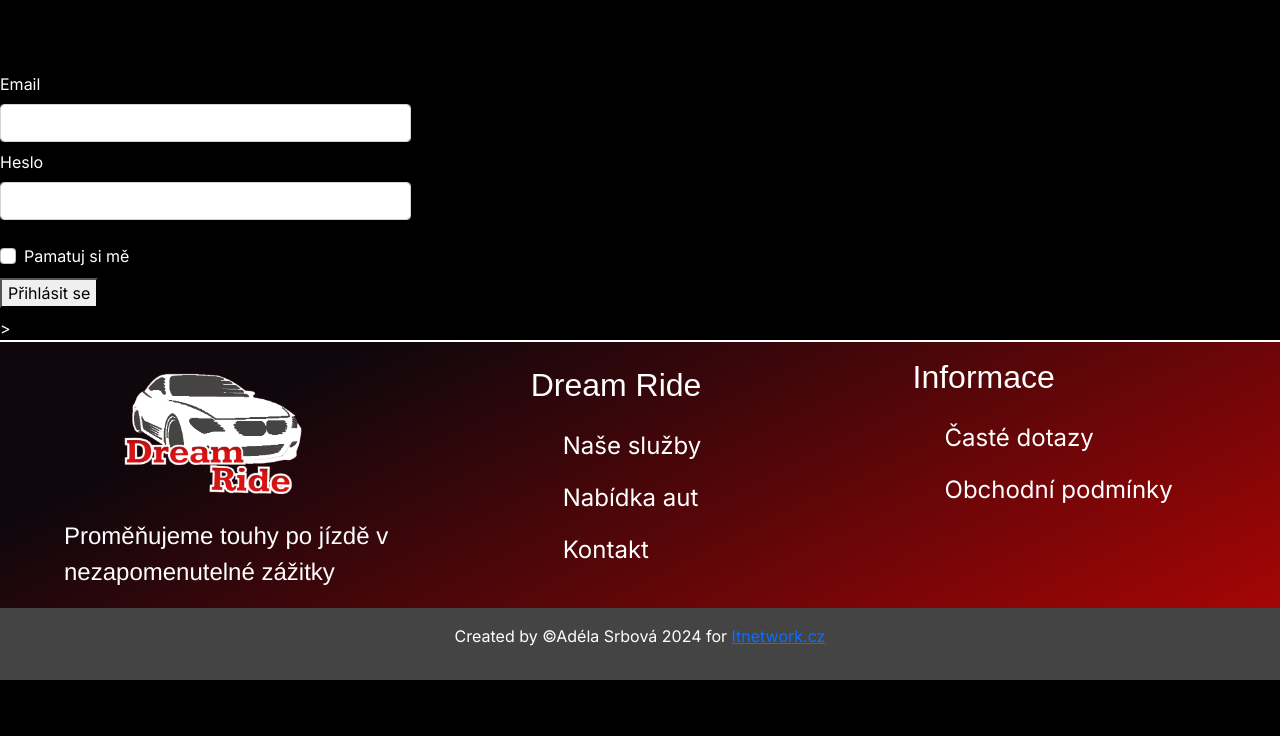
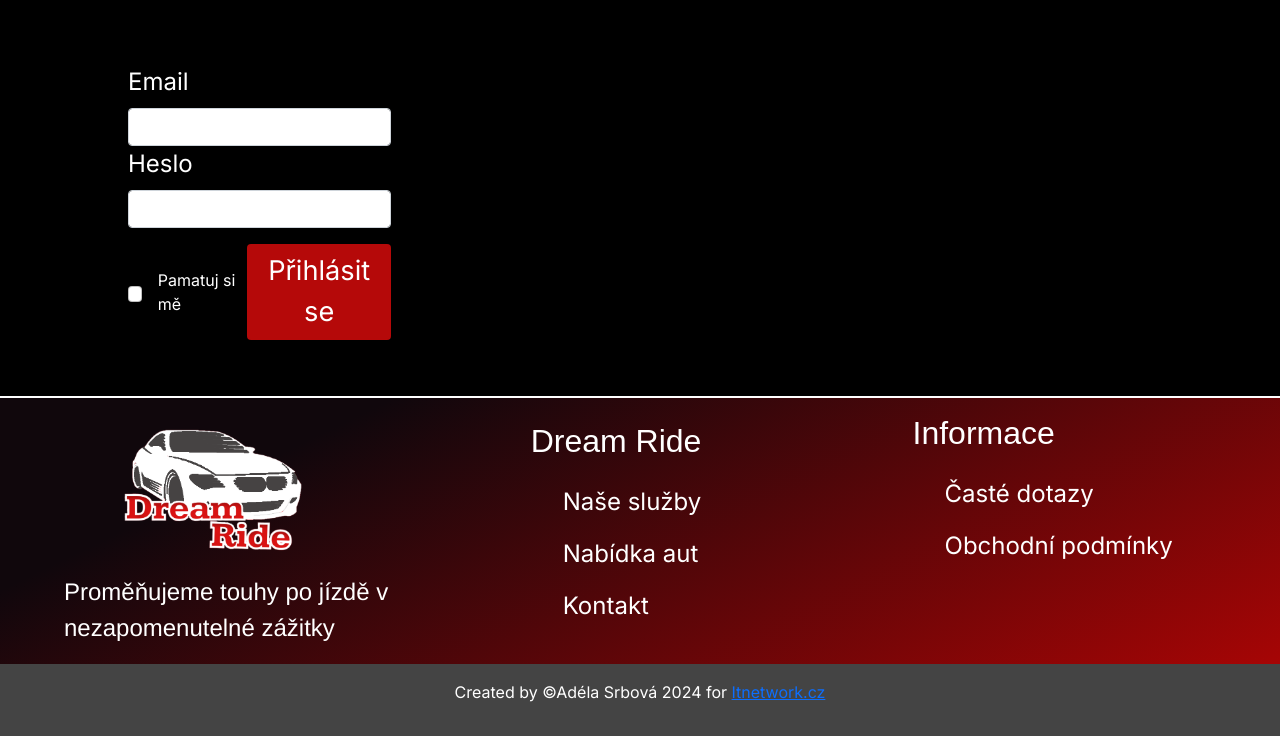
Before and after one commit to Eraya13/Car-rental-DreamRIde, an ASP.NET Core app: page /Account/Login in a window 1280 px wide; the page is wider, and only the part inside the window is pictured. Shown: the part 192-928 px from the top of that part. Before the commit the page ends 872 px from the top of that part, so only its background shows below. Run offline with ASP.NET Core 8, Linux system fonts and the light colour scheme; some libraries are stand-ins or nearby versions.

Commit message:
CSS Login and Register View
Updated FE of Login and Register. Values seems to be okay.

```diff
--- a/ASP.NET-Core_web/Autopujcovna_DreamRide/Views/Account/Login.cshtml
+++ b/ASP.NET-Core_web/Autopujcovna_DreamRide/Views/Account/Login.cshtml
@@ -5,29 +5,28 @@
 }
 
 <div class="row">
-    <div class="col-4">
+    <div class="col-5">
         <form class="d-flex flex-column gap-2" asp-route-returnUrl="@ViewData["ReturnUrl"]">
+            <div class="content-general">
             <div asp-validation-summary="All" class="text-danger"></div>
             <div class="form-group">
-                <label asp-for="Email" class="form-label" aria-describedby="Email" placeholder="Pepicek@email.cz"></label>
+                    <label asp-for="Email" class="form-label label-names" aria-describedby="Email" placeholder="Pepicek@email.cz"></label>
                 <input asp-for="Email" class="form-control" />
                 <span asp-validation-for="Email" class="text-danger"></span>
             </div>
             <div class="form-group mb-3">
-                <label asp-for="Password" class="form-label"></label>
+                    <label asp-for="Password" class="form-label label-names"></label>
                 <input asp-for="Password" class="form-control" />
                 <span asp-validation-for="Password" class="text-danger"></span>
             </div>
-            <div class="form-check">
+            <div class="form-check-container mb-2">
                 <input asp-for="RememberMe" class="form-check-input">
                 <label asp-for="RememberMe" class="form-check-label"></label>
-            </div>
-            <div class="form-group">
-                <button type="submit" class="clanky-tlacitko">Přihlásit se</button>
+                <button type="submit" class="btn btn-general">Přihlásit se</button>
                 @*neuvádíme požadovanou akci, avšak podle názvu View se snaží ASP.NET spustit příslušnou akci z AccountControlleru*@
             </div>
-            @* <a asp-action="Register" asp-route-returnUrl="@ViewData["ReturnUrl"]">Registrace</a *@>        @*Podle Register se zavolá příslušná funkce Register()*@
-        </form>
+            </div>
+            </form>
     </div>
 </div>
 
--- a/ASP.NET-Core_web/Autopujcovna_DreamRide/Views/Account/Register.cshtml
+++ b/ASP.NET-Core_web/Autopujcovna_DreamRide/Views/Account/Register.cshtml
@@ -6,7 +6,7 @@
 
 <div class="row">
     <div class="col-5">
-        <form class="flex-column gap-2" asp-route-returnUrl="@ViewData["ReturnUrl"]">
+        <form class="d-flex flex-column gap-2" asp-route-returnUrl="@ViewData["ReturnUrl"]">
             <div class="content-general">
                 <div asp-validation-summary="All" class="text-danger"></div>
                 <div class="form-group">
--- a/ASP.NET-Core_web/Autopujcovna_DreamRide/wwwroot/css/site.css
+++ b/ASP.NET-Core_web/Autopujcovna_DreamRide/wwwroot/css/site.css
@@ -62,10 +62,23 @@ h1, h2, h3, h4, h5, h6 {
 }
 
 /**registration central*/
-
 .centre-form {
     justify-content: center;
 }
+
+.form-check-container {
+    display: flex;
+    justify-content: space-between;
+    align-items: center;
+}
+
+    .form-check-container .btn-general {
+        margin-left: auto; /* Zajišťuje, že tlačítko bude na konci kontejneru */
+    }
+
+    .form-check-container .form-check-input {
+        margin-right: 1rem; /* Nastavíme mezeru mezi zaškrtávacím políčkem a tlačítkem */
+    }
 
 .content-wrap {
     flex: 1; /* This makes sure the main content takes up the available space */
```
